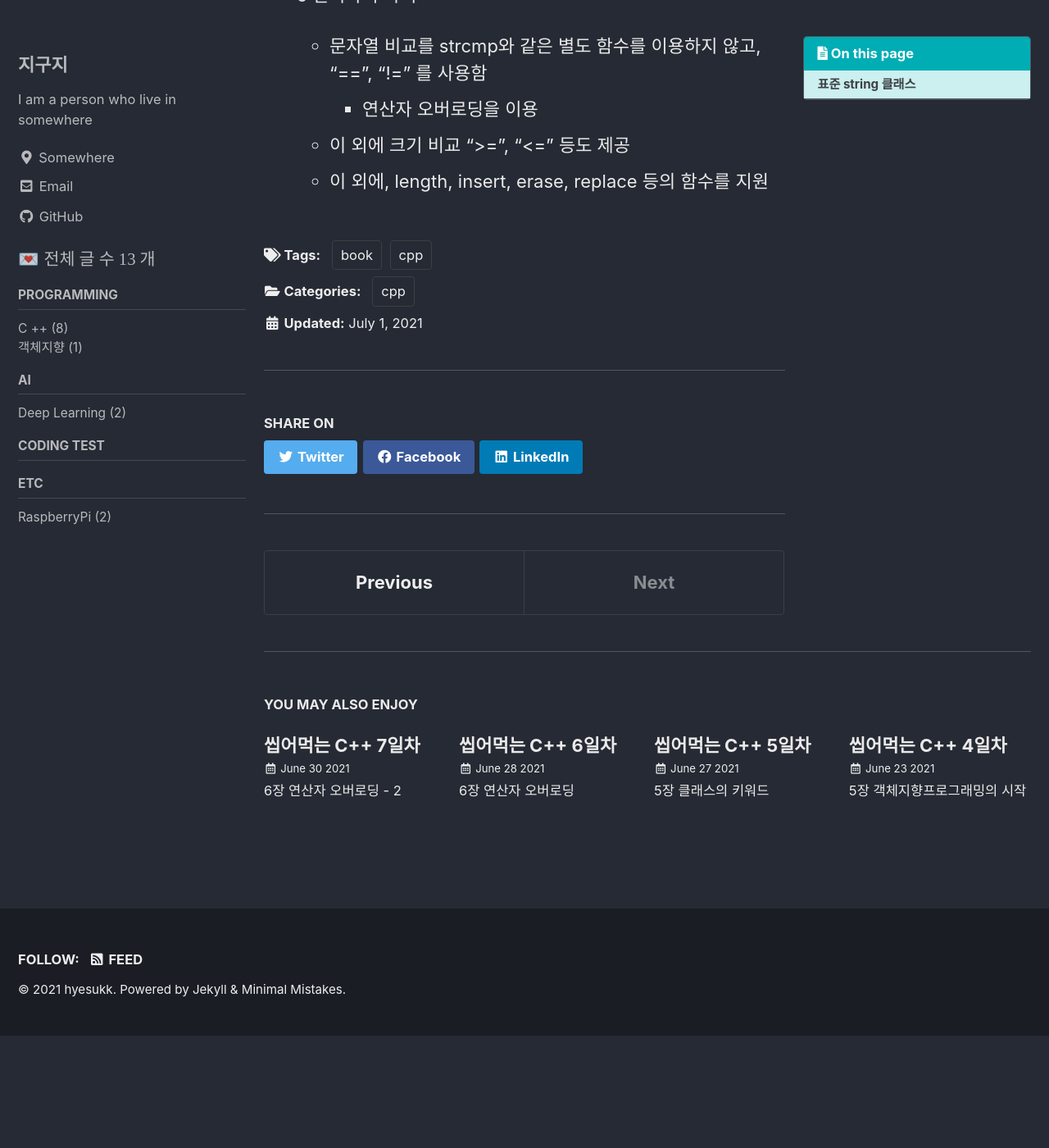
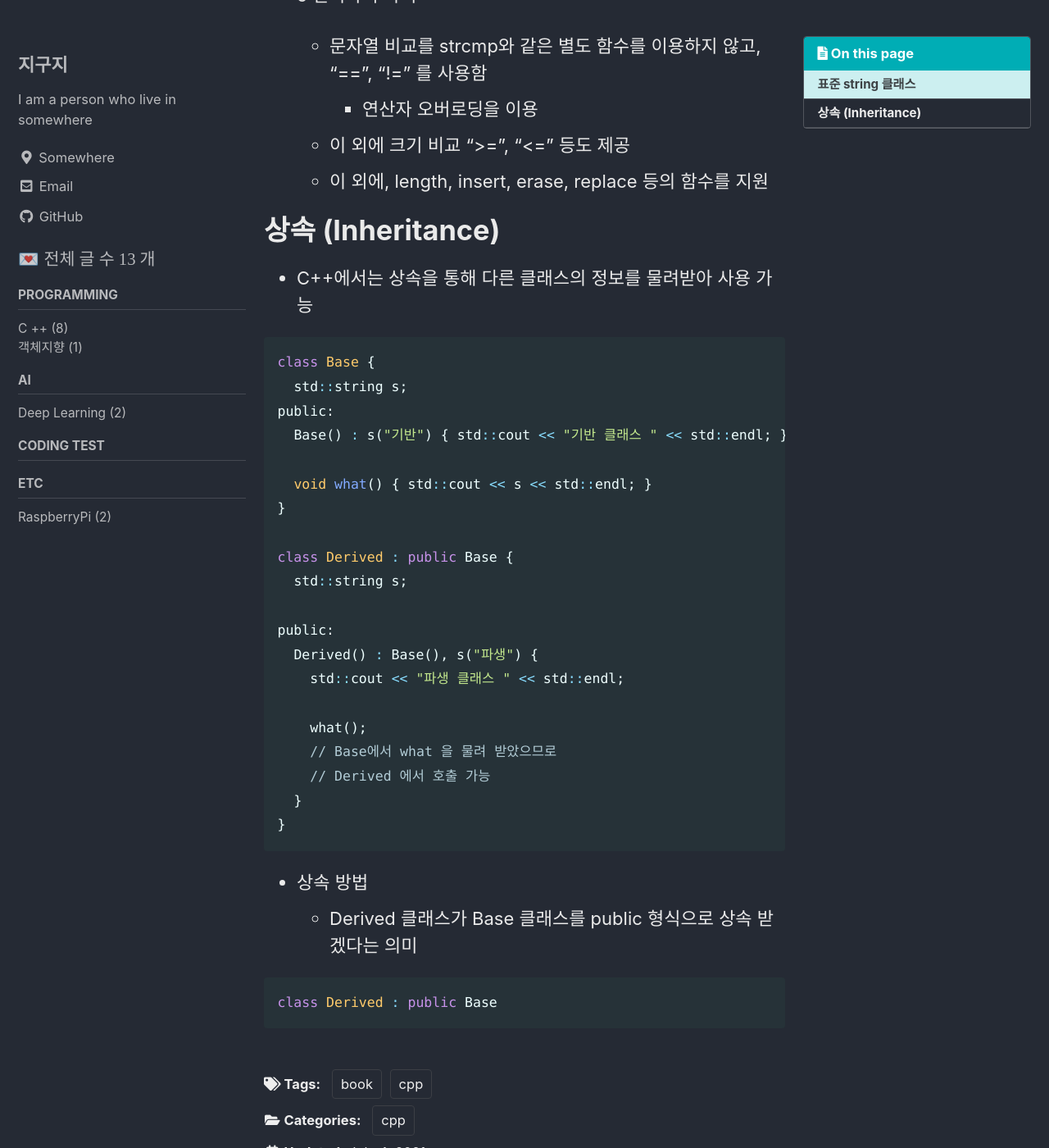
Before and after one commit to hyesuk-k/hyesuk-k.github.io, a Jekyll site: the page built from _posts/2021-07-01-cpp_start_day8.md, in a window 1280 px wide and 1400 px high, scrolled down 965 px. Shown: the whole window at 82% size. Built offline with Jekyll 4.4.1, drawn with Linux system fonts in a browser that asks for light colours; cached includes are drawn as plain includes; before the commit the page ends 2228 px from its top, so only the background shows below that.

Commit message:
[cpp] 21-07-01에 상속 내용 추가

````diff
--- a/_posts/2021-07-01-cpp_start_day8.md
+++ b/_posts/2021-07-01-cpp_start_day8.md
@@ -44,3 +44,37 @@ int main() {
         - 연산자 오버로딩을 이용
     + 이 외에 크기 비교 ">=", "<=" 등도 제공
     + 이 외에, length, insert, erase, replace 등의 함수를 지원
+
+# 상속 (Inheritance)
+
+* C++에서는 상속을 통해 다른 클래스의 정보를 물려받아 사용 가능
+
+```cpp
+class Base {
+  std::string s;
+public:
+  Base() : s("기반") { std::cout << "기반 클래스 " << std::endl; }
+
+  void what() { std::cout << s << std::endl; }
+}
+
+class Derived : public Base {
+  std::string s;
+
+public:
+  Derived() : Base(), s("파생") {
+    std::cout << "파생 클래스 " << std::endl;
+
+    what();
+    // Base에서 what 을 물려 받았으므로
+    // Derived 에서 호출 가능
+  }
+}
+```
+
+* 상속 방법
+  + Derived 클래스가 Base 클래스를 public 형식으로 상속 받겠다는 의미
+
+```cpp
+class Derived : public Base
+```
````
Also changed, not shown: other parts of _posts/2021-07-01-cpp_start_day8.md (+1 -1 lines).
